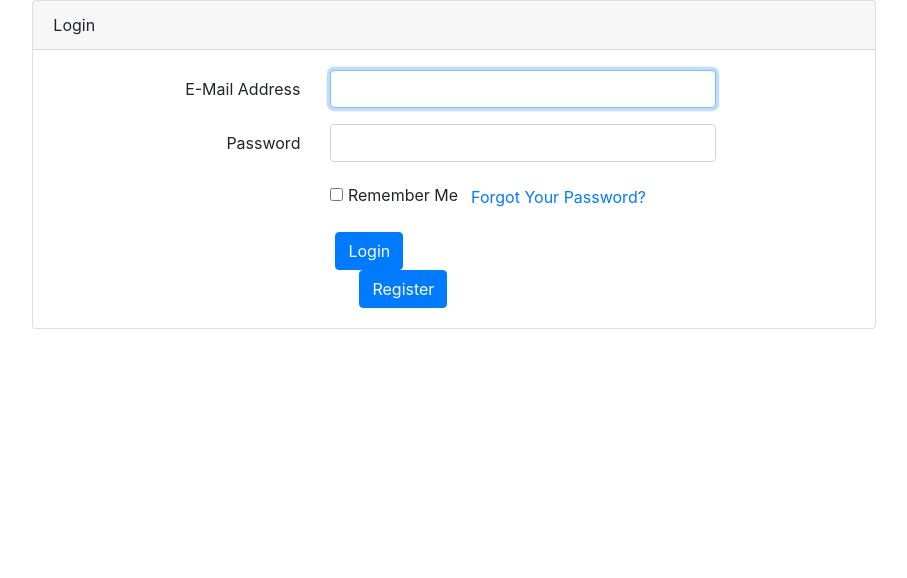
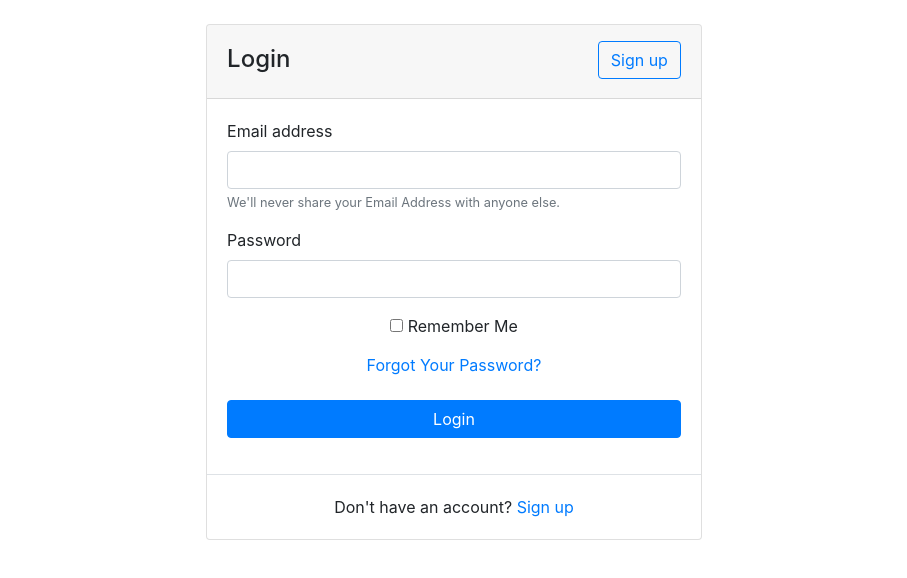
Before and after one commit to utec-cs2901-2019-2/easy-exam-grupo-ii, a Vue app in the folder Implementation/frontend/easyexam/: page /login in a window 1280 px wide. Shown: the top 578 px of the page, without its empty margins (186-1093 px from the left). Built offline with nearby package versions, Linux system fonts and the light colour scheme.

Commit message:
update views

```diff
--- a/Implementation/frontend/easyexam/src/views/Login.vue
+++ b/Implementation/frontend/easyexam/src/views/Login.vue
@@ -1,50 +1,48 @@
 <template>
-    <div class="cotainer">
+    <div class="cotainer m-4">
         <div class="row justify-content-center">
-            <div class="col-md-8">
+            <div class="col-md-5">
                 <div class="card">
-                    <div class="card-header">Login</div>
-                    <div class="card-body">
-                        <form id="login-form" @submit.prevent="processForm">
-                            <div class="form-group row">
-                                <label for="email_address" class="col-md-4 col-form-label text-md-right">E-Mail Address</label>
-                                <div class="col-md-6">
-                                    <input type="text" id="email_address" class="form-control" name="email-address" v-model="username" required autofocus>
-                                </div>
+                    <header class="card-header">
+                        <a href="/register" class="float-right btn btn-outline-primary mt-1">Sign up</a>
+                        <h4 class="card-title mt-2">Login</h4>
+                    </header>
+                    <article class="card-body">
+                        <form action="" method="">
+                            <div class="form-group">
+                                <label>Email address</label>
+                                <input type="email" class="form-control" placeholder="">
+                                <small class="form-text text-muted">We'll never share your Email Address with anyone else.</small>
                             </div>
 
-                            <div class="form-group row">
-                                <label for="password" class="col-md-4 col-form-label text-md-right">Password</label>
-                                <div class="col-md-6">
-                                    <input type="password" id="password" class="form-control" name="password" v-model="password" required>
-                                </div>
+                            <div class="form-group">
+                                <label>Password</label>
+                                <input type="email" class="form-control" placeholder="">
+
                             </div>
 
-                            <div class="form-group row">
-                                <div class="col-md-6 offset-md-4">
-                                    <div class="checkbox">
-                                        <label>
-                                            <input type="checkbox" name="remember"> Remember Me
-                                        </label>
-                                <a href="/forgot-password" class="btn btn-link">
-                                    Forgot Your Password?
-                                </a>
-                                    </div>
-                                </div>
+
+                            <div class="form-row justify-content-center">
+                                <label>
+                                    <input type="checkbox" name="remember">  Remember Me
+                                </label>
                             </div>
+                            <div class="form-row justify-content-center">
+                                <a href="#" class="btn btn-link"> Forgot Your Password?</a>
+                            </div>
+                            <p></p>
 
-                            <div class="col-md-3 offset-md-4">
-                                <button type="submit" class="btn btn-primary">
+                            <div class="form-group">
+                                <button type="submit" class="btn btn-primary btn-block">
                                     Login
                                 </button>
-
-                                    <a href="/register" class="btn btn-primary ml-4">Register</a>
                             </div>
-                    </form>
+                        </form>
+                    </article>
+                    <div class="border-top card-body text-center">Don't have an account? <a href="/register">Sign up</a></div>
                 </div>
             </div>
         </div>
-    </div>
     </div>
 
 </template>
@@ -52,22 +50,13 @@
 
 <script>
 
-import { account } from '../store/account.module'
-
 export default {
   name: 'login',
-
-  data: () => ({
-      username: '',
-      password: ''
-  }),
-
-  methods: {
-      processForm: function() {
-        const { username, password } = this;
-        account.actions.login({username, password });
-        console.log({ email: username, password: password });
-      }
+  components: {
+  },
+  data(){
+  },
+  computed:{
   }
 }
 </script>
--- a/Implementation/frontend/easyexam/src/views/Register.vue
+++ b/Implementation/frontend/easyexam/src/views/Register.vue
@@ -1,6 +1,6 @@
 <template>
-
     <div class="container">
+        <br>
         <div class="row justify-content-center">
             <div class="col-md-6">
                 <div class="card">
@@ -10,43 +10,33 @@
                     </header>
                     <article class="card-body">
                         <form>
+                            <label>Name</label>
                             <div class="form-row">
                                 <div class="col form-group">
-                                <label>First name </label>
-                                <input type="text" class="form-control" placeholder="">
+                                    <input type="text" class="form-control" placeholder="First Name">
                                 </div>
 
                                 <div class="col form-group">
-                                <label>Last name</label>
-                                <input type="text" class="form-control" placeholder=" ">
+                                    <input type="text" class="form-control" placeholder="Last Name">
                                 </div>
                             </div>
 
                             <div class="form-group">
                                 <label>Email address</label>
-                            <input type="email" class="form-control" placeholder="">
+                                <input type="email" class="form-control" placeholder="University / job email address, e.g.name@utec.edu">
                                 <small class="form-text text-muted">We'll never share your email with anyone else.</small>
                             </div>
 
-                        <div class="form-group">
-                            <label class="form-check form-check-inline" >
-                                <input class="form-check-input" type="radio" name="gender" value="option1">
-                                <span class="form-check-label"> Male </span>
-                            </label>
-                            <label class="form-check form-check-inline">
-                                <input class="form-check-input" type="radio" name="gender" value="option2">
-                                <span class="form-check-label"> Female</span>
-                            </label>
-                        </div>
 
                             <div class="form-row">
-                            <div class="form-group col-md-6">
-                                <label>City</label>
-                                <input type="text" class="form-control">
+
+                                <div class = "form-group col-md-6">
+                                    <label> Institution </label>
+                                    <input type="text" class = "form-control" placeholder="University / job name">
                                 </div>
 
                                 <div class="form-group col-md-6">
-                                <label>Country</label>
+                                    <label>Country / region</label>
                                     <select id="inputState" class="form-control">
                                         <option> Choose...</option>
                                     </select>
@@ -55,8 +45,13 @@
                             </div>
 
                             <div class="form-group">
-                            <label>Create password</label>
-                            <input class="form-control" type="password">
+                                <label>Password</label>
+                                <input class="form-control" type="password" placeholder="New Password">
+                            </div>
+
+                            <div class="form-group">
+                                <label>Confirm Password</label>
+                                <input class="form-control" type="password" placeholder="Retype your password">
                             </div> <!-- form-group end.// -->
 
                             <div class="form-group">
@@ -68,7 +63,7 @@
                         </form>
                     </article> <!-- card-body end .// -->
 
-                <div class="border-top card-body text-center">Have an account? <a href="/register">Log In</a></div>
+                    <div class="border-top card-body text-center">Have an account? <a href="/login">Log In</a></div>
                 </div> <!-- card.// -->
 
             </div> <!-- col.//-->
```
Also changed, not shown: Implementation/frontend/easyexam/src/views/Recover.vue (added, +45 -0 lines). Lines whose indentation alone changed are shown as unchanged.
